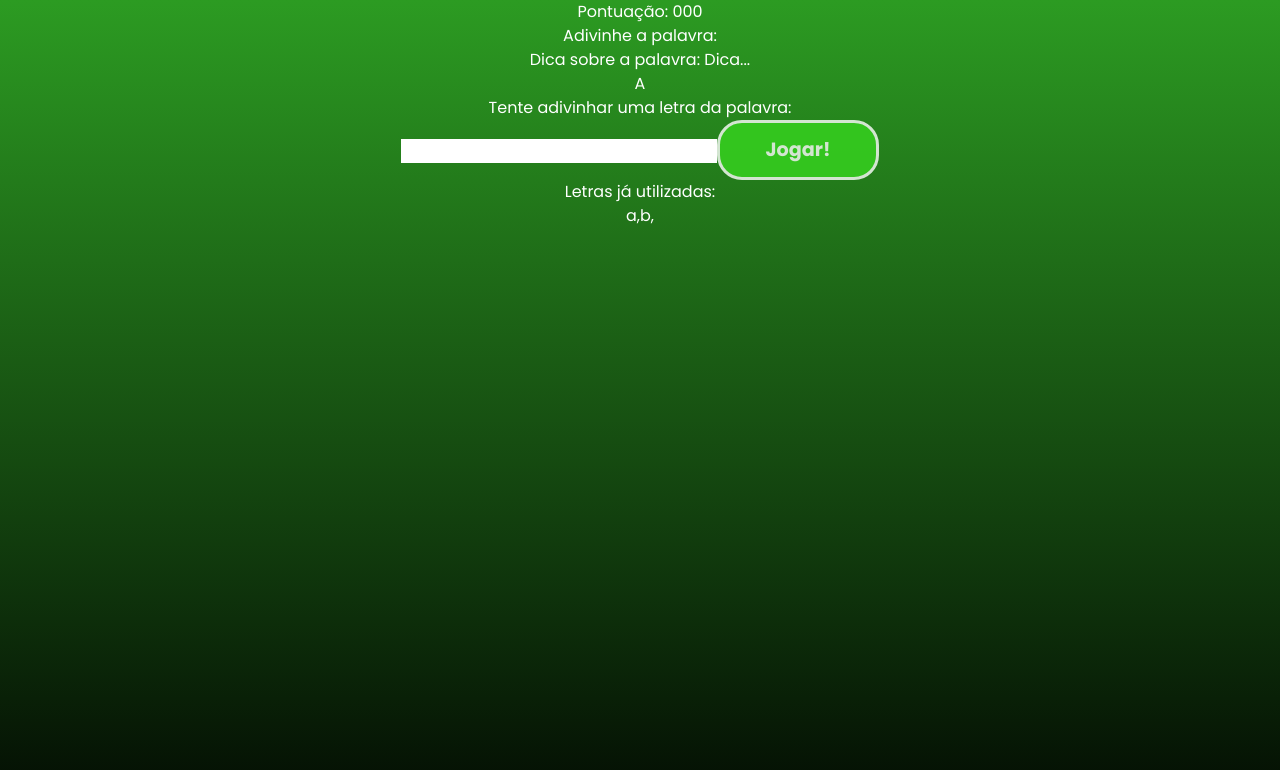
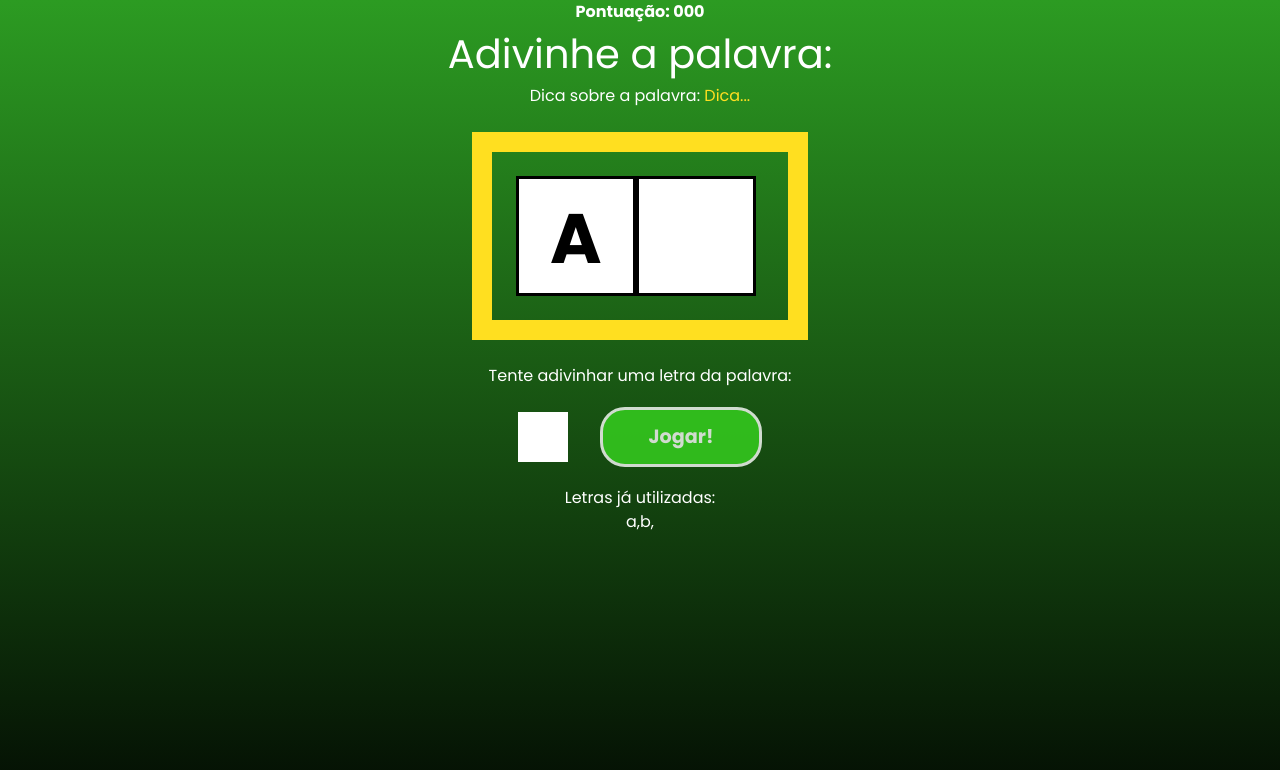
Before and after one commit to FcoKauan/palavra_secreta, a React (Vite) app: page / in a window 1280 px wide. Both pictures are taken after a click on the button "Começar o jogo". Shown: the top 770 px of the page. Built offline with nearby package versions, Linux system fonts and the light colour scheme; a web font is replaced by a local one.

Commit message:
css da tela do jogo

```diff
--- a/src/components/Game.jsx
+++ b/src/components/Game.jsx
@@ -2,22 +2,22 @@ const Game = ({verifyLetter}) => {
   return (
     <div>
         <p>
-            <span>Pontuação: 000</span>
+            <span className="font-bold">Pontuação: 000</span>
         </p>
-        <h1>Adivinhe a palavra:</h1>
-        <h3>Dica sobre a palavra: <span>Dica...</span></h3>
+        <h1 className="text-[2.5em]">Adivinhe a palavra:</h1>
+        <h3>Dica sobre a palavra: <span className="text-yellow-300">Dica...</span></h3>
         {/* word container */}
-        <div>
+        <div className="m-[1.5em] p-[1.5em] border-[20px] border-yellow-300 flex">
             {/* letra */}
-            <span>A</span>
+            <span className="text-[70px] leading-[1.7] border-[3px] border-black h-[120px] w-[120px] uppercase bg-white text-black font-bold">A</span>
             {/* quadrado branco */}
-            <span></span>
+            <span className="text-[70px] leading-[1.7] border-[3px] border-black h-[120px] w-[120px] uppercase bg-white text-black font-bold"></span>
         </div>
         {/* letter container */}
-        <div>
-            <p>Tente adivinhar uma letra da palavra: </p>
-            <form>
-                <input className="bg-white" type="text" name="letter" maxLength="1" required/>
+        <div className="mb-[1.2em]">
+            <p className="mb-[1.2em]">Tente adivinhar uma letra da palavra: </p>
+            <form className="flex items-center justify-center">
+                <input className="bg-white h-[50px] w-[50px] text-[2em] text-center mr-[1em]" type="text" name="letter" maxLength="1" required/>
                 <button> Jogar! </button>
             </form>
         </div>
```
